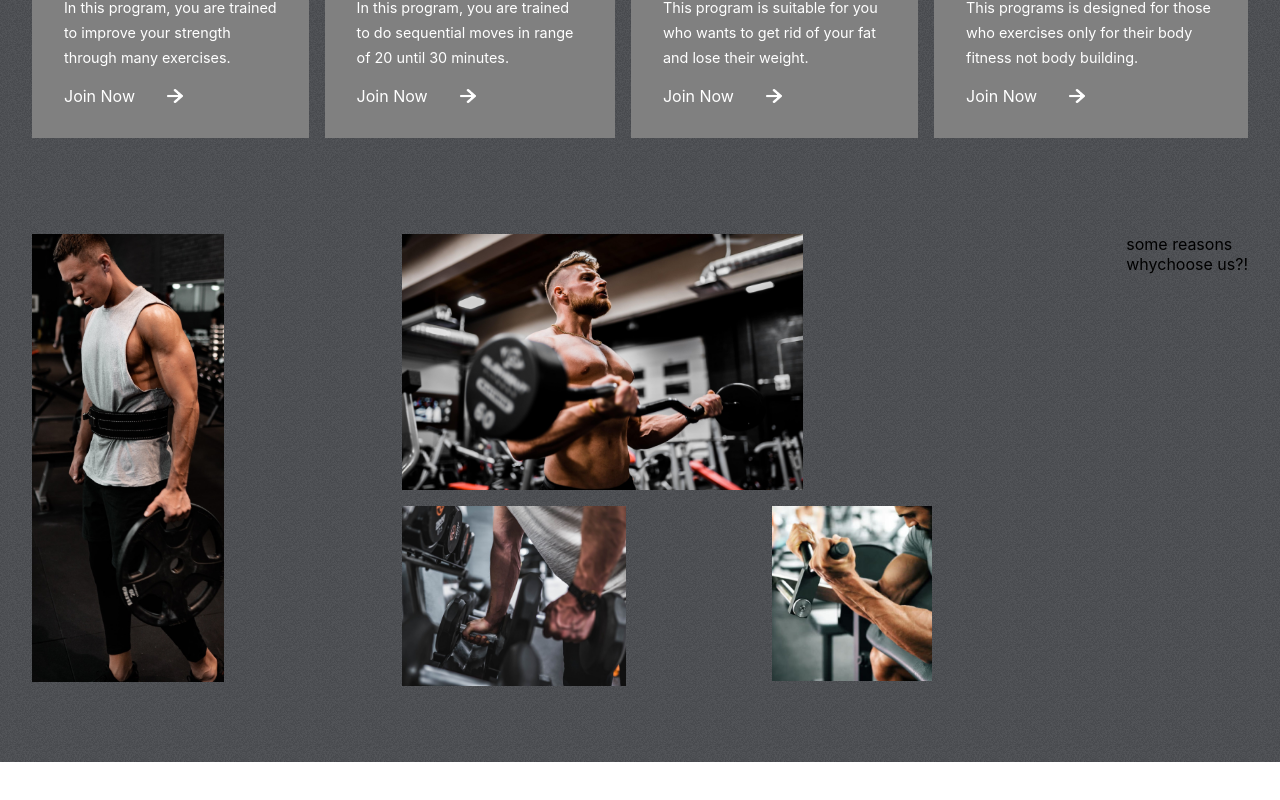
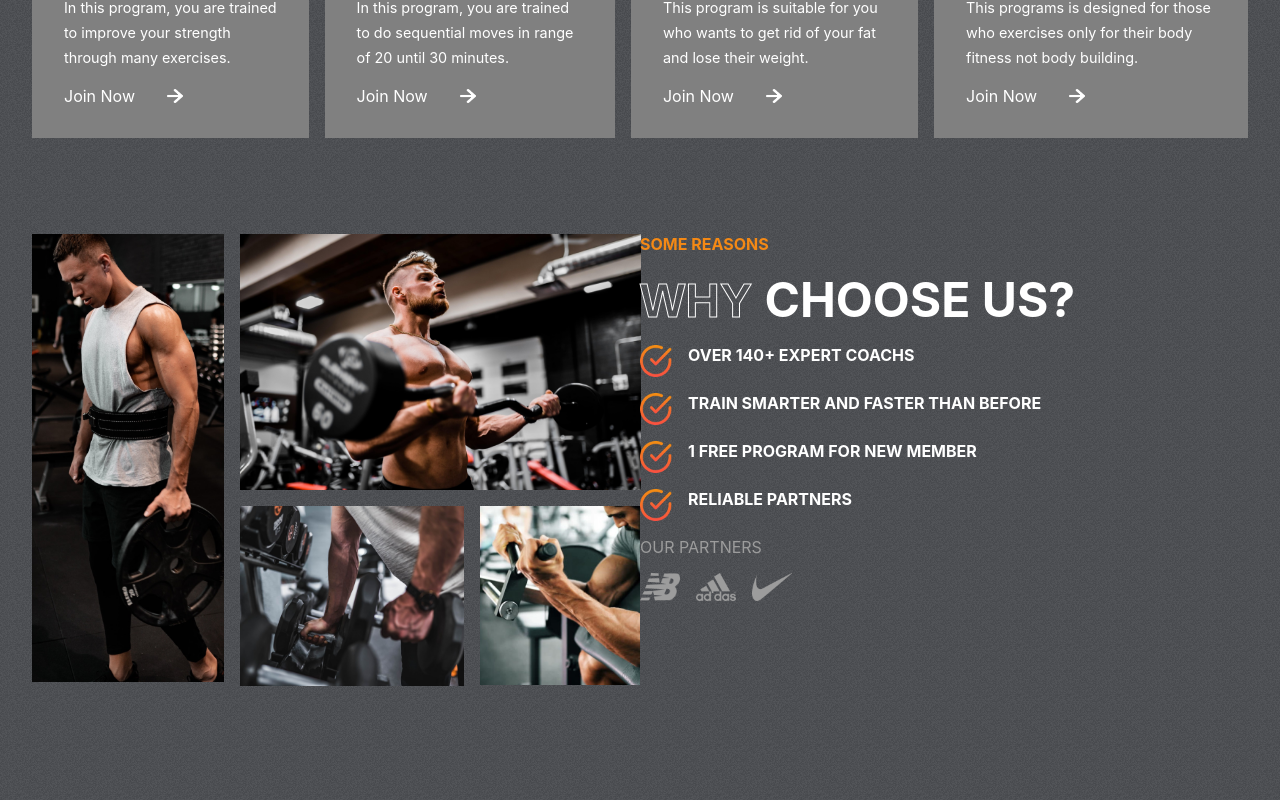
Before and after one commit to AlaaSassii/fitnessWeb, a React (Vite) app: page / in a window 1280 px wide. Shown: the part 1040-1840 px from the top of the page. Before the commit the page ends 1802 px from the top, so only its background shows below. Built offline with nearby package versions, Linux system fonts and the light colour scheme.

Commit message:
complete Reasons

```diff
--- a/src/App.jsx
+++ b/src/App.jsx
@@ -2,6 +2,7 @@ import React from "react";
 import Hero from "./components/Hero/Hero";
 import Programs from "./components/Programs/Programs";
 import Reasons from "./components/Reasons/Reasons";
+import Plans from "./components/Plans/Plans";
 
 const App = () => {
   return (
@@ -9,6 +10,7 @@ const App = () => {
       <Hero />
       <Programs />
       <Reasons />
+      <Plans />
     </div>
   );
 };
--- /dev/null
+++ b/src/components/Plans/Plans.jsx
@@ -0,0 +1,7 @@
+import React from "react";
+import "./Plans.css";
+const Plans = () => {
+  return <div></div>;
+};
+
+export default Plans;
--- a/src/components/Reasons/Reasons.css
+++ b/src/components/Reasons/Reasons.css
@@ -31,11 +31,10 @@
 
 .left-r > :nth-child(4) {
   width: 10rem;
+  grid-row: 2;
+  grid-column: 3/4;
+  height: 11.2rem;
 }
-.right-r {
-  flex: 1 1;
-}
-
 .right-r {
   flex: 1 1;
   text-transform: uppercase;
@@ -43,3 +42,40 @@
   display: flex;
   flex-direction: column;
 }
+
+.right-r > span {
+  font-weight: bold;
+  color: var(--orange);
+}
+
+.right-r > div {
+  color: white;
+  font-size: 3rem;
+  font-weight: bold;
+}
+
+.details-r {
+  display: flex;
+  flex-direction: column;
+  gap: 1rem;
+}
+.details-r > div {
+  display: flex;
+  font-size: 1rem;
+  gap: 1rem;
+}
+
+.details-r > div > img {
+  width: 2rem;
+  height: 2rem;
+}
+
+.partners {
+  display: flex;
+  flex-direction: row;
+  gap: 1rem;
+}
+
+.partners > img {
+  width: 2.5rem;
+}
--- a/src/components/Reasons/Reasons.jsx
+++ b/src/components/Reasons/Reasons.jsx
@@ -17,11 +17,37 @@ const Reasons = () => {
         <img src={image3} alt='' />
         <img src={image4} alt='' />
       </div>
-      <div className='  '>
+      <div className='right-r'>
         <span>some reasons</span>
         <div>
-          <span className='stoke-text'>why</span>
-          <span>choose us?!</span>
+          <span className='stroke-text'>why </span>
+          <span>choose us?</span>
+        </div>
+        <div className='details-r'>
+          <div>
+            <img src={tick} alt='' />
+            <span> OVER 140+ EXPERT COACHS</span>
+          </div>
+          <div>
+            <img src={tick} alt='' />
+            <span>TRAIN SMARTER AND FASTER THAN BEFORE</span>
+          </div>
+          <div>
+            <img src={tick} alt='' />
+            <span>1 FREE PROGRAM FOR NEW MEMBER</span>
+          </div>
+          <div>
+            <img src={tick} alt='' />
+            <span>RELIABLE PARTNERS</span>
+          </div>
+        </div>
+        <span style={{ color: "var(--gray)", fontWeight: "normal" }}>
+          OUR PARTNERS
+        </span>
+        <div className='partners'>
+          <img src={nb} alt='' />
+          <img src={adidas} alt='' />
+          <img src={nike} alt='' />
         </div>
       </div>
     </div>
```
Also changed, not shown: src/components/Plans/Plans.css (added).
